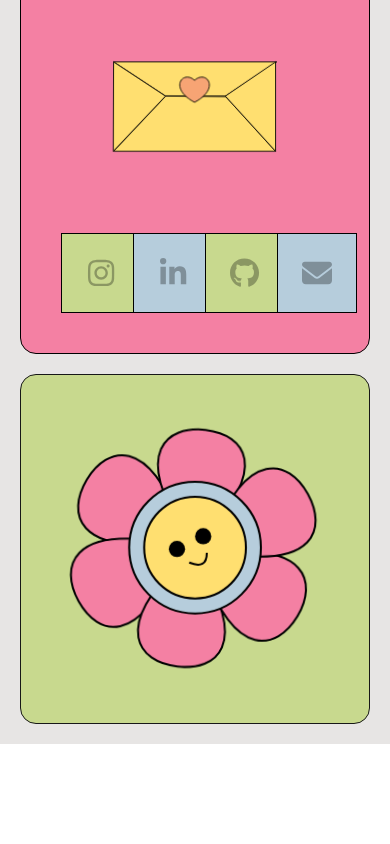
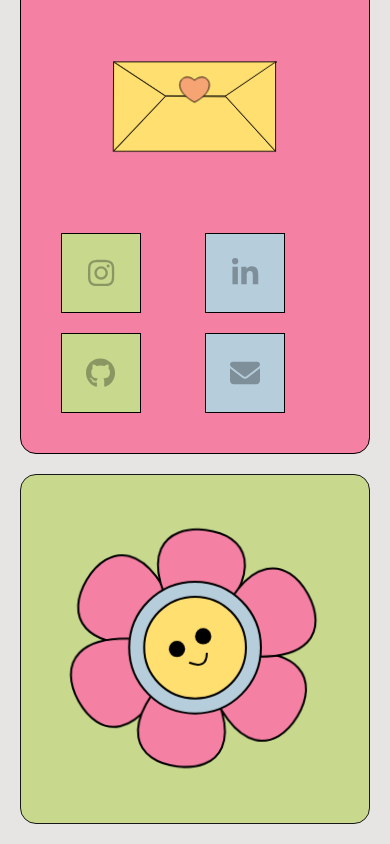
Before and after one commit to shreyam1006/portfolio, a Next.js app: page / in a window 390 px wide. Shown: the part 2367-3211 px from the top of the page. Before the commit the page ends 3111 px from the top, so only its background shows below. Built offline with nearby package versions, Linux system fonts and the light colour scheme.

Commit message:
Home grid responsive

```diff
--- a/src/app/components/Contact.js
+++ b/src/app/components/Contact.js
@@ -170,7 +170,7 @@ export default function Contact() {
           />
         </svg>
       </div>
-      <div className="grid grid-cols-4 gap-5 md:w-1/2">
+      <div className="grid grid-rows-2 grid-cols-2 sm:grid-cols-4 sm:grid-rows-1 md:grid-rows-2 md:grid-cols-2 xl:grid-cols-4 xl:grid-rows-1 gap-5 md:w-1/2">
         <BlackIconWrapper
           icon={faInstagram}
           target="https://www.instagram.com/shreyaamaheshwary/"
```
